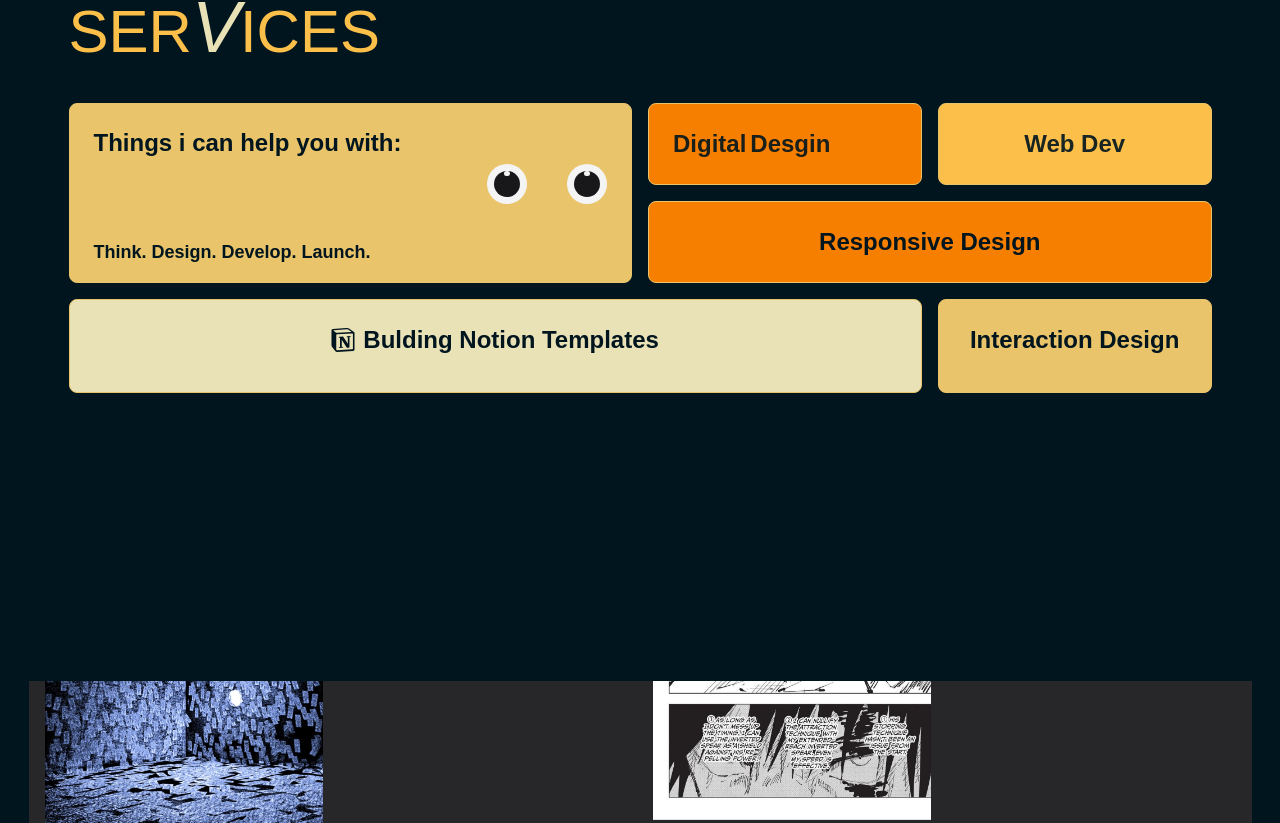
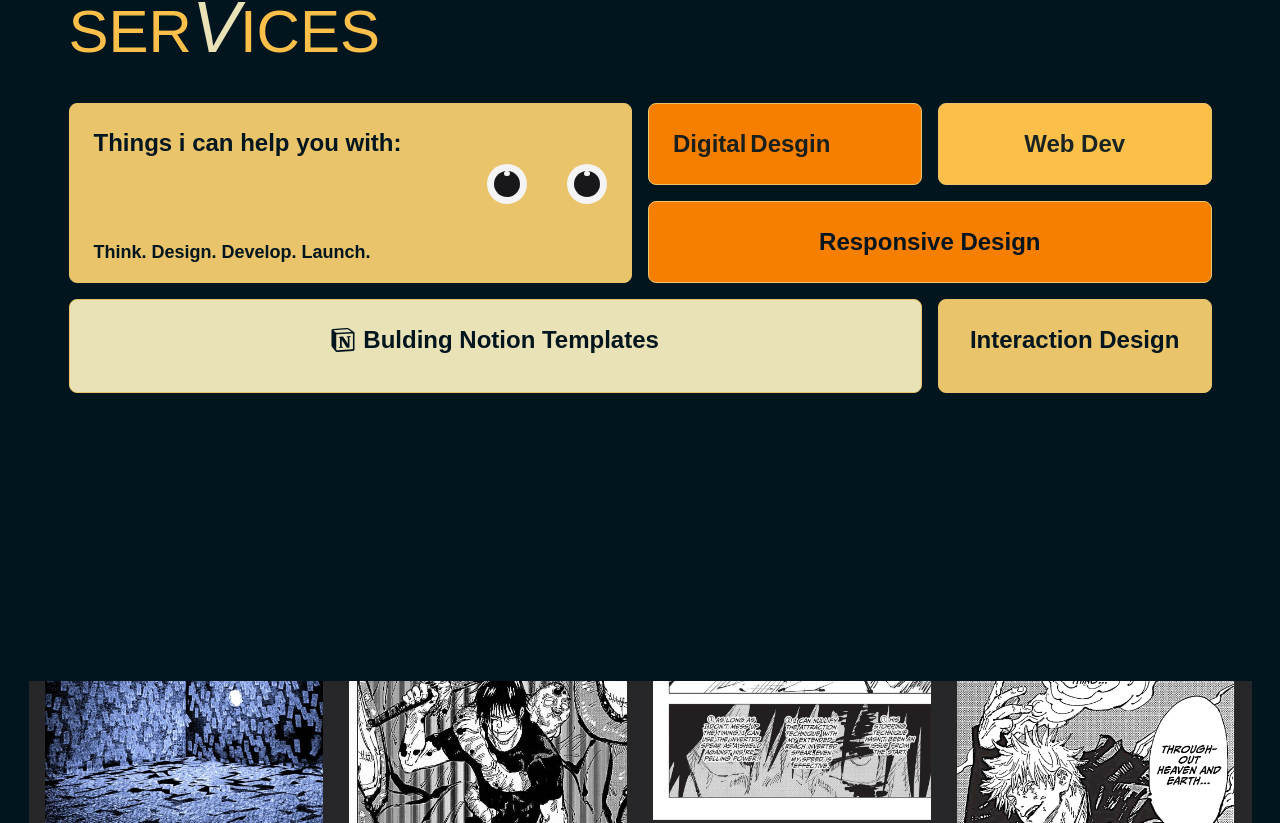
Before and after one commit to Dru-429/portfolio, a Next.js app: page / in a window 1280 px wide. Shown: the part 3757-4580 px from the top of the page. Built offline with nearby package versions, Linux system fonts and the light colour scheme.

Commit message:
Fixed: Parallax scroll error

```diff
--- a/app/components/parallaxScroll/ParallaxScroll.jsx
+++ b/app/components/parallaxScroll/ParallaxScroll.jsx
@@ -29,7 +29,7 @@ const ParallaxScroll = () => {
     target: container,
     offset: ["start end", "end start"],
   });
-  const { height } = useDimension()
+  const { height } = useDimension();
 
   // useEffect(() => {
   //   const unsubscribe = scrollYProgress.onChange((latest) => {
@@ -39,11 +39,10 @@ const ParallaxScroll = () => {
   //   return () => unsubscribe(); // Cleanup the listener when the component unmounts
   // }, [scrollYProgress]);
 
-  const y1 = useTransform(scrollYProgress, [0, 1], [0, height * 2])
-  const y2 = useTransform(scrollYProgress, [0, 1], [0, height * 3.3])
-  const y3 = useTransform(scrollYProgress, [0, 1], [0, height * 1.25])
-  const y4 = useTransform(scrollYProgress, [0, 1], [0, height * 3.3])
-
+  const y1 = useTransform(scrollYProgress, [0, 1], [0, height * 2]);
+  const y2 = useTransform(scrollYProgress, [0, 1], [0, height * 3.3]);
+  const y3 = useTransform(scrollYProgress, [0, 1], [0, height * 1.25]);
+  const y4 = useTransform(scrollYProgress, [0, 1], [0, height * 3.3]);
 
   useEffect(() => {
     // Initialize Lenis
@@ -64,18 +63,25 @@ const ParallaxScroll = () => {
         ref={container}
         className="h-[175vh] bg-zinc-800 flex gap-[2vw] box-border p-4 overflow-hidden "
       >
-        <Column images={[images[0], images[1], images[2]]} y={y1} />
-        <Column images={[images[3], images[4], images[5]]} y={y2}/>
-        <Column images={[images[6], images[7], images[8]]}  y={y3} />
-        <Column images={[images[9], images[10], images[11]]} y={y4} />
+        <Column images={[images[0], images[1], images[2]]} y={y1} top="-45%" />
+        <Column images={[images[3], images[4], images[5]]} y={y2} top="-95%" />
+        <Column images={[images[6], images[7], images[8]]} y={y3} top="-45%" />
+        <Column
+          images={[images[9], images[10], images[11]]}
+          y={y4}
+          top={"-95%"}
+        />
       </div>
     </div>
   );
 };
 
-const Column = ({ images, y }) => {
+const Column = ({ images, y, top }) => {
   return (
-    <motion.div className={`w-1/4 h-full flex flex-col gap-2 relative top-[-45%]`} style={{ y }}>
+    <motion.div
+      className={`w-1/4 h-full flex flex-col gap-2 relative`}
+      style={{ y, top }}
+    >
       {images.map((src, index) => {
         return (
           <div key={index} className="w-full h-full relative ">
```
